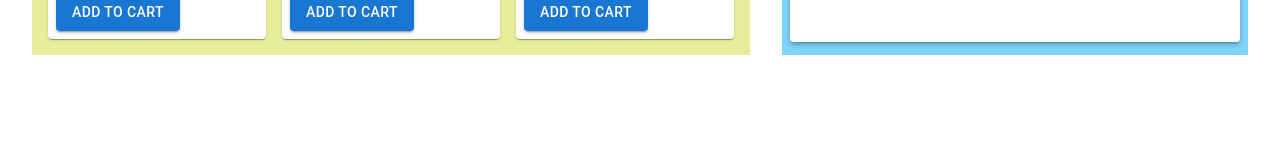
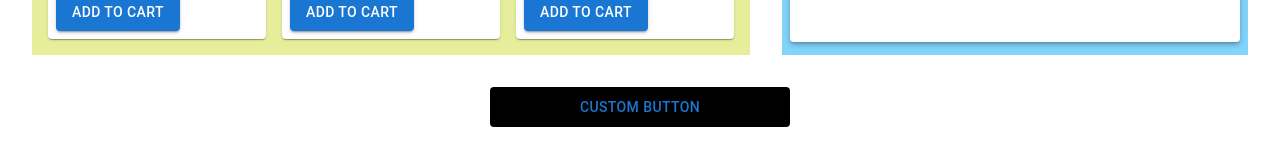
Before and after one commit to Mujakkir85/Add-To-Cart, a React (Create React App) app: page / in a window 1280 px wide. Shown: the part 422-588 px from the top of the page. Built offline with nearby package versions, Linux system fonts and the light colour scheme.

Commit message:
add custom

```diff
--- /dev/null
+++ b/src/components/Custom.js
@@ -0,0 +1,21 @@
+import React from 'react'
+import {Box, Button, styled} from "@mui/material";
+
+const CustomButton = styled(Button)({
+    width: 300,
+    height: 40,
+    backgroundColor: 'black'
+})
+
+const Custom = () => {
+
+    return (
+        <>
+            <Box sx={{display:'flex', justifyContent:'center', alignItems:'center'}}>
+            <CustomButton> Custom Button</CustomButton>
+            </Box>
+        </>
+    )
+}
+
+export default Custom
--- a/src/components/Home.js
+++ b/src/components/Home.js
@@ -5,6 +5,7 @@ import Header from './Header';
 import Basket from './Basket'
 import data from '../data';
 import {useState} from "react";
+import Custom from "./Custom";
 
 const Home = () => {
 
@@ -49,6 +50,8 @@ const Home = () => {
                 <Basket addToCart={addToCart} removeItem={removeItem} cartItems={cartItems}></Basket>
             </Stack>
 
+            <Custom></Custom>
+
         </>
     );
 };
--- a/src/components/Product.js
+++ b/src/components/Product.js
@@ -10,6 +10,7 @@ const Product = ({ product, addToCart }) => {
                 height="200"
                 image={`${product.image}`}
                 alt="green iguana"
+                sx={{objectFit:'cover'}}
             />
             <CardContent>
                 <Typography gutterBottom variant="h5" component="div">
```
